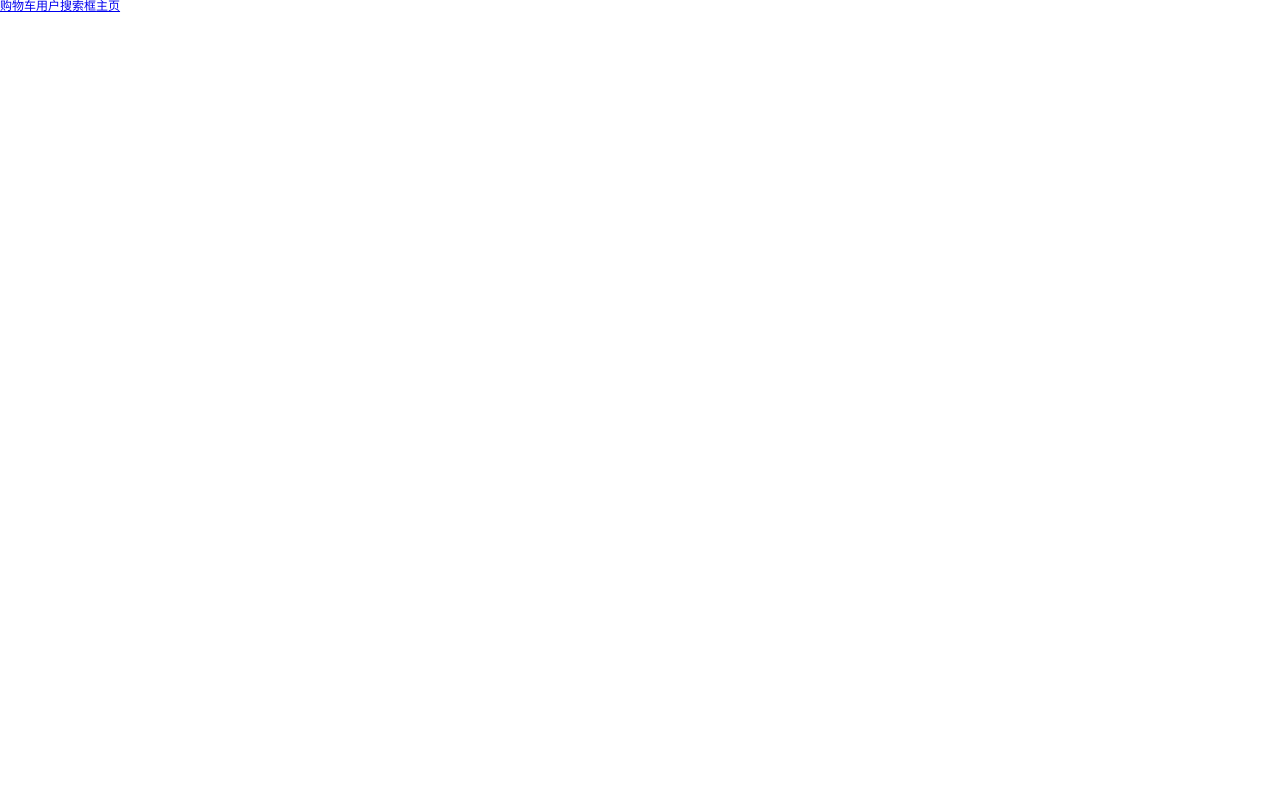
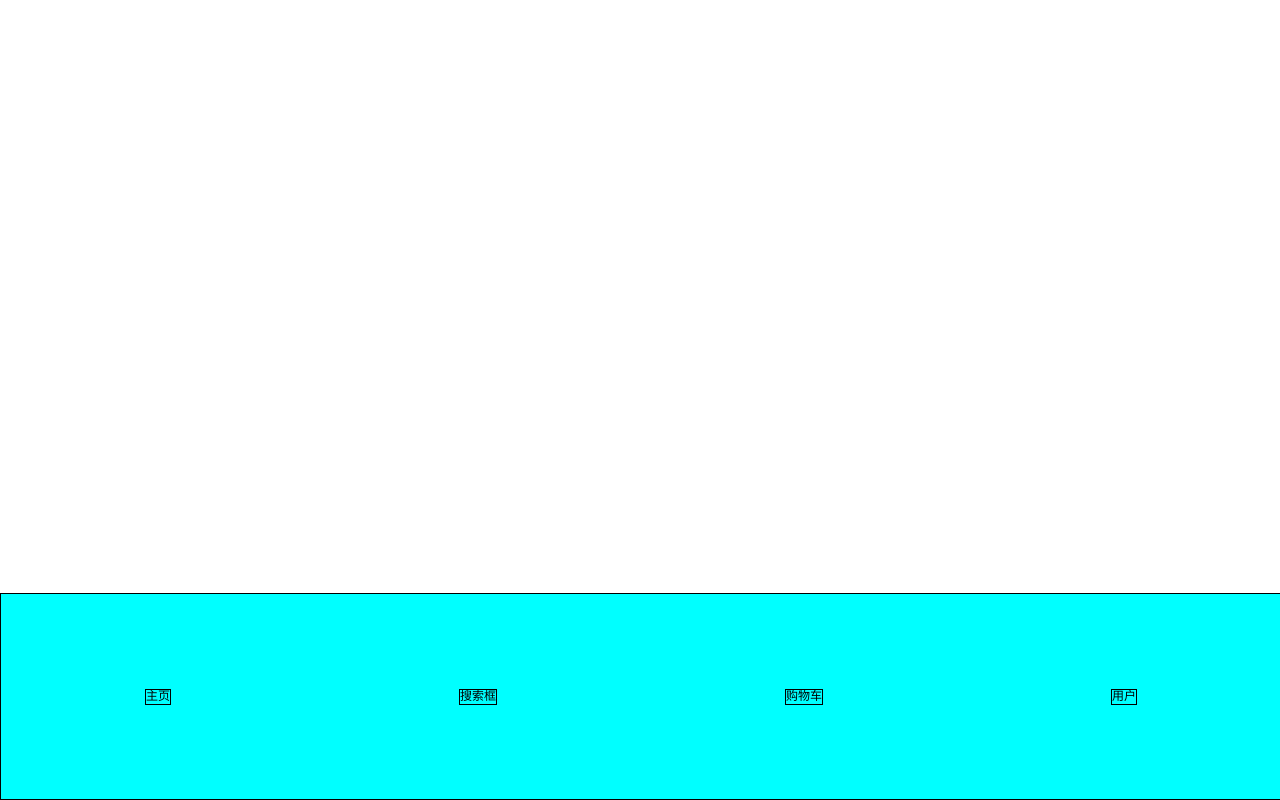
Before and after one commit to liMingHui-00/hui-shop, a Vue app: page / in a window 1280 px wide. Before the commit this address had no page. Built offline with nearby package versions, Linux system fonts and the light colour scheme.

Commit message:
设置layout

```diff
--- a/src/App.vue
+++ b/src/App.vue
@@ -1,14 +1,15 @@
 <script setup lang="ts">
-
+import Layout from '@/layout/Layout.vue';
 
 </script>
 
 <template>
- <router-view></router-view>
+ <!-- <router-view></router-view>
  <router-link to="cart">购物车</router-link>
  <router-link to="user">用户</router-link>
  <router-link to="search">搜索框</router-link>
- <router-link to="home">主页</router-link>
+ <router-link to="home">主页</router-link> -->
+ <Layout></Layout>
 </template>
 <style scoped lang="scss">
 
--- a/src/assets/styles/index.scss
+++ b/src/assets/styles/index.scss
@@ -7,3 +7,7 @@ font-size: calc(100vw/375);
 body{
  font-size: 12px;
 }
+a{
+  text-decoration: none;
+  color: inherit;
+}
--- a/src/assets/styles/variables.css
+++ b/src/assets/styles/variables.css
@@ -1,3 +1,4 @@
 html{
   --primary-color : #242424;
+  --bottom-nav-height:60rem
 }
--- /dev/null
+++ b/src/layout/Layout.vue
@@ -0,0 +1,37 @@
+<template>
+<main><router-view></router-view></main>
+<div class="bottom-nav">
+ <router-link to="home">主页</router-link>
+ <router-link to="search">搜索框</router-link>
+  <router-link to="cart">购物车</router-link>
+ <router-link to="user">用户</router-link>
+</div>
+
+</template>
+
+<script setup lang="ts">
+
+</script>
+
+<style lang="scss" scoped>
+
+main{
+height:calc(100vh - var(--bottom-nav-height));
+overflow: auto;
+}
+.bottom-nav{
+  height: var(--bottom-nav-height);
+  background-color: aqua;
+  display: flex;
+  justify-content: space-around;
+  align-items: center;
+  position: fixed;
+  width: 375rem;
+  bottom: 0;
+  border: 1px solid #000;
+}
+a{
+  border: 1px solid #000;
+
+}
+</style>
--- a/src/router/index.ts
+++ b/src/router/index.ts
@@ -2,19 +2,25 @@ import { createRouter, createWebHistory } from 'vue-router'
 
 const router = createRouter({
   history: createWebHistory(import.meta.env.BASE_URL),
-  routes: [{
-    path: '/cart',
+  routes: [
+    {
+      path:'/',
+      component:()=>import('@/layout/Layout.vue'),
+      children:[{
+        path:'cart',
         component:()=>import('@/views/Cart.vue')
       },{
-    path: '/search',
+        path: 'search',
         component:()=>import('@/views/Search.vue')
       },{
-    path: '/user',
+        path: 'user',
         component:()=>import('@/views/User.vue')
       },{
-    path: '/home',
+        path: 'home',
         component:()=>import('@/views/Home.vue')
       }]
+    },
+  ]
 })
 
 export default router
--- a/src/types/components.d.ts
+++ b/src/types/components.d.ts
@@ -8,6 +8,7 @@ export {}
 declare module 'vue' {
   export interface GlobalComponents {
     Hello: typeof import('./../components/Hello.vue')['default']
+    Layout: typeof import('./../layout/Layout.vue')['default']
     RouterLink: typeof import('vue-router')['RouterLink']
     RouterView: typeof import('vue-router')['RouterView']
   }
--- a/vite.config.ts
+++ b/vite.config.ts
@@ -21,7 +21,9 @@ export default defineConfig({
       },
       vueTemplate:true
     }),
+    // 组件自动导入   默认是在component中的组件才会自动导入
     Components({
+      // dirs:['./src/components','./src/layout'],  可以通过配置来达到自动导入你想要导入的组件
       dts:'./src/types/components.d.ts'
     })
   ],
```
Lines whose indentation alone changed are shown as unchanged.
